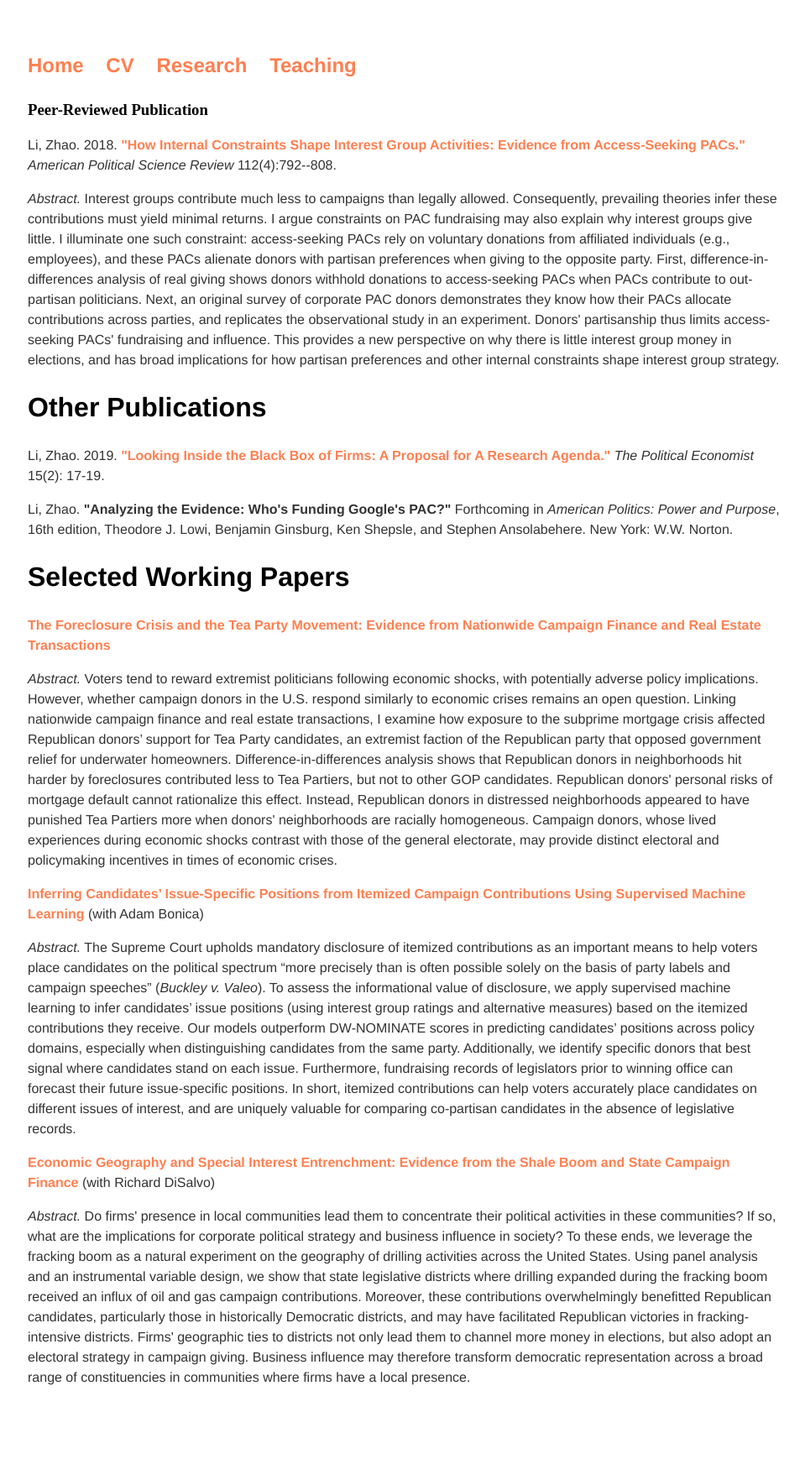
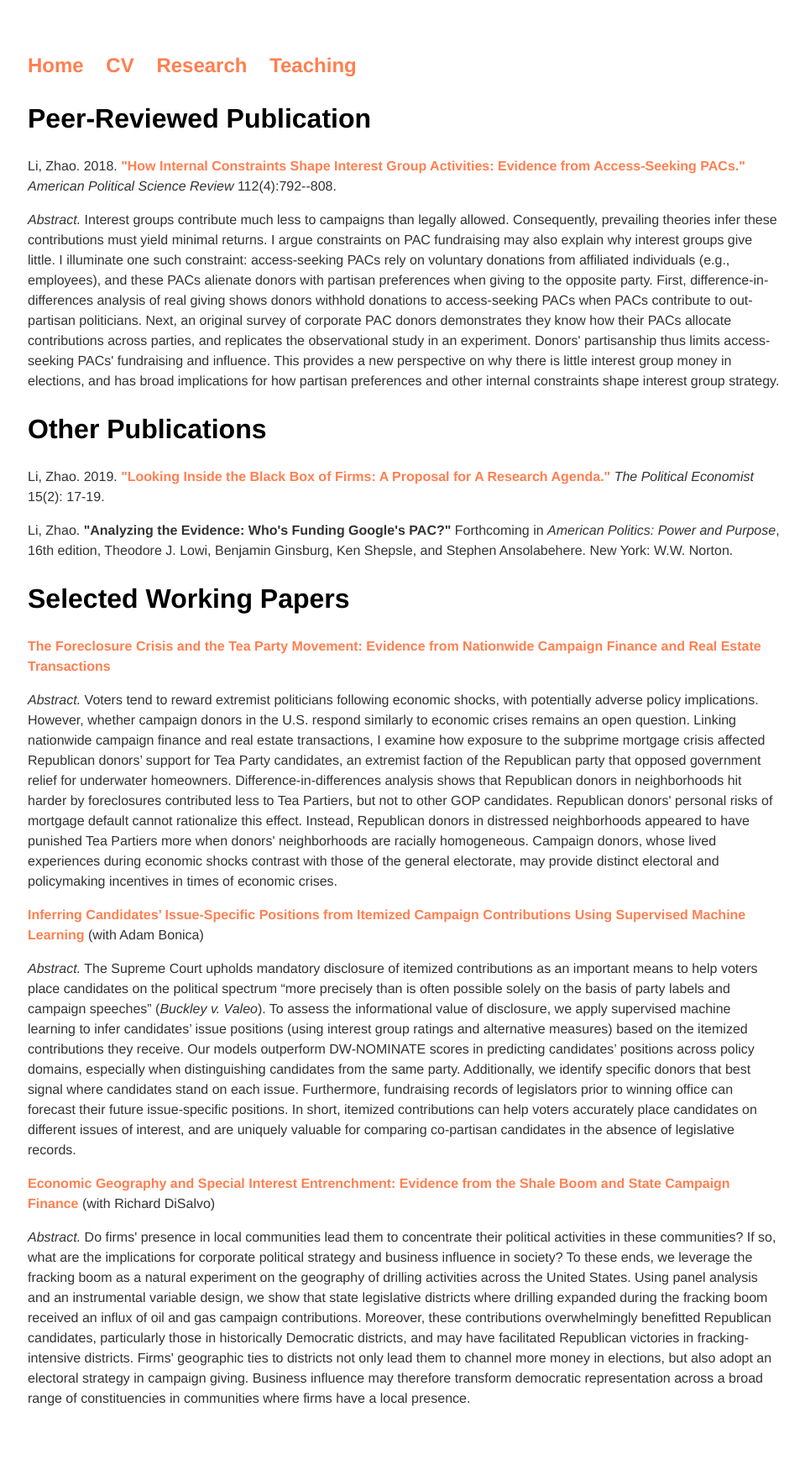
Before and after one commit to zhaoliresearch/zhaoliresearch.github.io, a Jekyll site: the page built from research/index.html, in a window 1280 px wide. Shown: the whole page at 84% size, without its empty margins (159-1118 px from the left). Built offline with Jekyll 4.4.1, drawn with Linux system fonts in a browser that asks for light colours; before the commit the page ends 1713 px from its top, so only the background shows below that.

```diff
--- a/research/index.html
+++ b/research/index.html
@@ -3,7 +3,7 @@ layout: default
 title: Zhao Li, Ph.D.
 ---
 <div class="blurb">
-<h3>Peer-Reviewed Publication</h3>
+<h2>Peer-Reviewed Publication</h2>
 <p>Li, Zhao. 2018. <b><a href="https://www.cambridge.org/core/journals/american-political-science-review/article/how-internal-constraints-shape-interest-group-activities-evidence-from-accessseeking-pacs/2DF966405543A54CE0BC8BDE18307B56">"How Internal Constraints Shape Interest Group Activities: Evidence from Access-Seeking PACs."</a></b> <i>American Political Science Review</i> 112(4):792--808.</p>
   <p><i>Abstract.</i> Interest groups contribute much less to campaigns than legally allowed. Consequently, prevailing theories infer these contributions must yield minimal returns. I argue constraints on PAC fundraising may also explain why interest groups give little. I illuminate one such constraint: access-seeking PACs rely on voluntary donations from affiliated individuals (e.g., employees), and these PACs alienate donors with partisan preferences when giving to the opposite party. First, difference-in-differences analysis of real giving shows donors withhold donations to access-seeking PACs when PACs contribute to out-partisan politicians. Next, an original survey of corporate PAC donors demonstrates they know how their PACs allocate contributions across parties, and replicates the observational study in an experiment. Donors' partisanship thus limits access-seeking PACs' fundraising and influence. This provides a new perspective on why there is little interest group money in elections, and has broad implications for how partisan preferences and other internal constraints shape interest group strategy.</p>
 <h2>Other Publications</h2>
```
